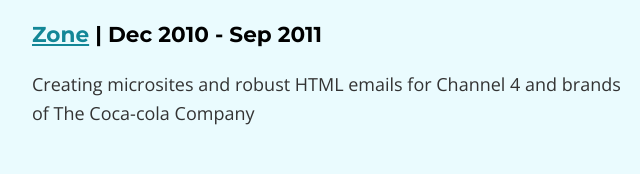
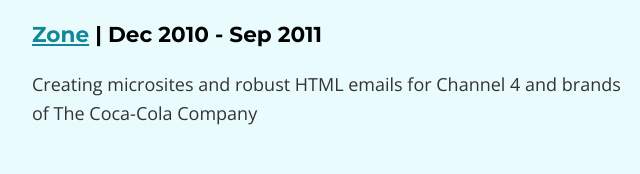
Before and after one commit to Matthew-Rafty24/itswil.github.io, a website: page index.html in a window 1280 px wide. Shown: the part 1310-1484 px from the top of the page, 308-948 px from the left. Drawn offline with nearby package versions, Linux system fonts and the light colour scheme.

Commit message:
copy update

```diff
--- a/index.html
+++ b/index.html
@@ -59,7 +59,7 @@
 
                     <h3><a href="//www.thisiszone.com/">Zone</a> | Dec 2010 - Sep 2011</h3>
                     <p>
-                        Creating microsites and robust HTML emails for Channel 4 and brands of The Coca-cola Company
+                        Creating microsites and robust HTML emails for Channel 4 and brands of The Coca-Cola Company
                     </p>
 
                 </article>
```
